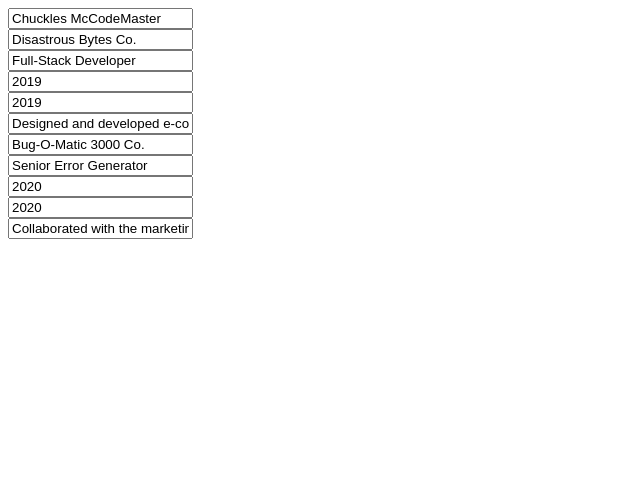
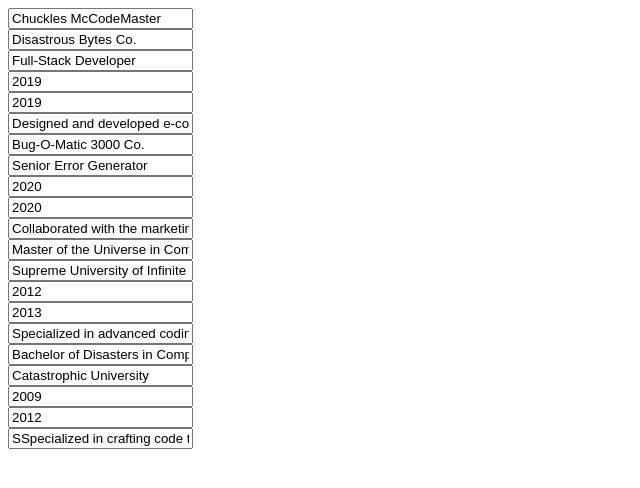
Before and after one commit to cagatay-usta/curriculum-vitae, a React (Create React App) app: page / in a window 1280 px wide. Shown: the top 488 px of the page, without its empty margins (0-640 px from the left). Built offline with nearby package versions, Linux system fonts and the light colour scheme.

Commit message:
add education input fields

```diff
--- a/src/components/inputForm.js
+++ b/src/components/inputForm.js
@@ -42,6 +42,26 @@ class InputForm extends Component {
             });
           })}
         </div>
+
+        <div id="education-input-container">
+          {education.map((listItem, index) => {
+            return Object.keys(listItem).map((item, number) => {
+              return (
+                <div key={number}>
+                  <InputField
+                    placeholder={item}
+                    value={listItem[item]}
+                    onChange={handler}
+                    category="education"
+                    field={item}
+                    fieldId={`education-${item}${index}${number}`}
+                    position={index}
+                  />
+                </div>
+              );
+            });
+          })}
+        </div>
       </>
     );
   }
```
